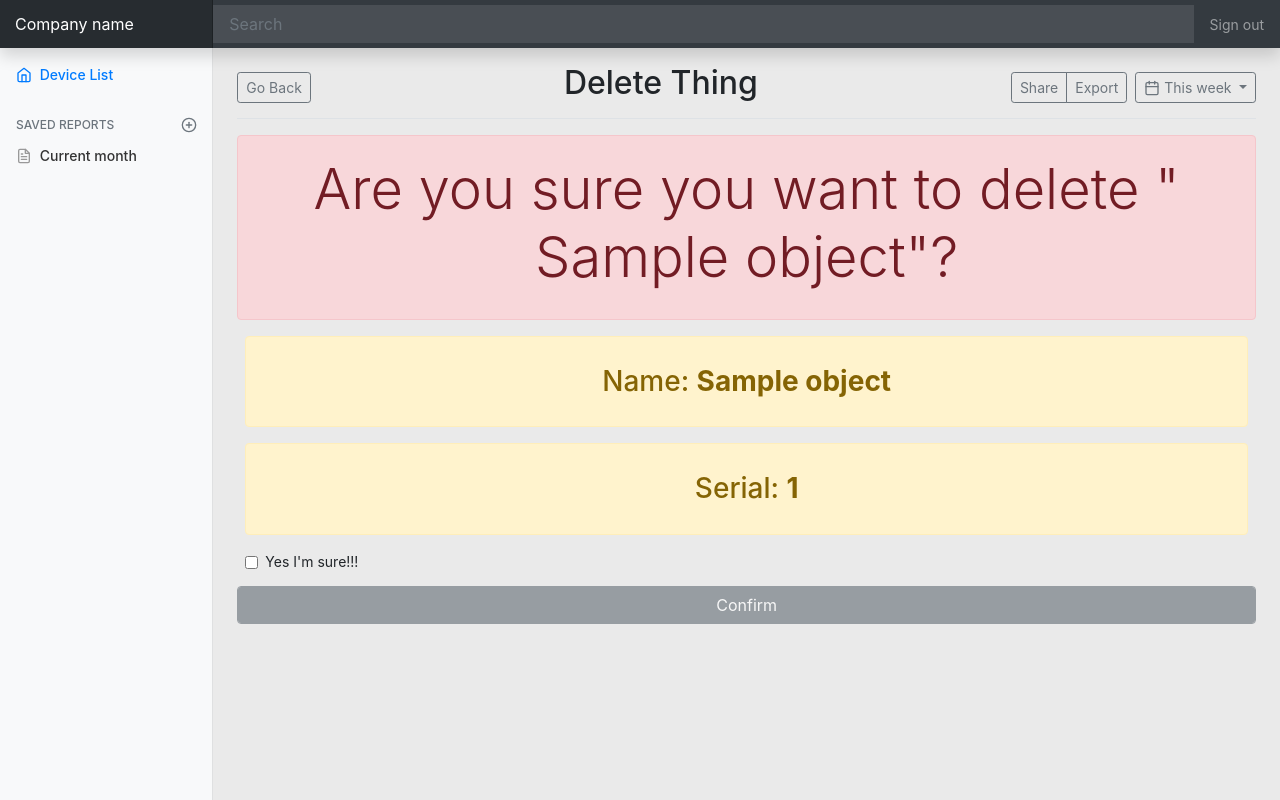
After one commit to ghpix/jnk, a Django app: template templates/things/delete_thing.html in a window 1280 px wide. The commit adds this page. Run offline with Django 3.2, Linux system fonts and the light colour scheme; the template is opened without the code that fills it: most values are stand-ins (such as "Sample title", 1, 10 or a date in 2020); some libraries are stand-ins or nearby versions.

Commit message:
CRUD function - done (add delete function)

```diff
--- a/templates/things/base.html
+++ b/templates/things/base.html
@@ -14,7 +14,6 @@
     <link href="{% static 'img/logo.png' %}" rel="icon">
     <!-- Custom styles for this template -->
     <link href="{% static 'css/dashboard.css' %}" rel="stylesheet">
-    <link href="{% static 'css/fontawesome.css' %}" rel="stylesheet">
     {% block custom_css %}{% endblock %}
 
 </head>
--- a/templates/things/create_thing.html
+++ b/templates/things/create_thing.html
@@ -7,7 +7,6 @@
 {% endblock %}
 
 {% block block_content %}
-    {% if form %}
         <form method="post">
                 <div class="form-group">
                     {% csrf_token %}
@@ -15,5 +14,4 @@
                     <input type="submit" class="btn btn-secondary" value="Save">
                 </div>
         </form>
-    {% endif %}
 {% endblock %}
--- /dev/null
+++ b/templates/things/delete_thing.html
@@ -0,0 +1,55 @@
+{% extends 'things/base.html' %}
+<!-- переопределение блока title -->
+{% block title %}Delete Thing{% endblock %}
+{% block block_header %}
+    <a class="btn btn-sm btn-outline-secondary" href="{% url 'things:index' %}">Go Back</a>
+    <h2 class="h2">Delete Thing</h2>
+{% endblock %}
+
+{% block block_content %}
+
+    <div id="cover-caption">
+        <div class="container">
+            <div class="row">
+                <div class="">
+                    <div class="form-group alert alert-danger text-center" role="alert">
+                        <h1 class="display-4 py-2"> Are you sure you want to delete " {{ object.device_name }}"?</h1>
+                    </div>
+                    <div class="px-2">
+                        <form method="post" class="justify-content-center">{% csrf_token %}
+
+                            <div class="form-group alert alert-warning text-center" role="alert">
+                                <p>
+                                <h3>Name: <strong>{{ object.device_name }}</strong></h3></p>
+                            </div>
+                            <div class="form-group alert alert-warning text-center" role="alert">
+                                <p>
+                                <h3>Serial: <strong>{{ object.device_serial_number }}</strong></h3></p>
+                            </div>
+                            <div class="form-check">
+                                <input class="form-check-input" type="checkbox" value="" id="defaultCheck1" onclick="editForm()">
+                                <label class="form-check-label" for="defaultCheck1">
+                                    Yes I'm sure!!!
+                                </label>
+                            </div>
+                    </div>
+
+                    <fieldset id="form" disabled>
+                        <input class="btn btn-secondary form-control" type="submit" value="Confirm">
+                    </fieldset>
+                </div>
+
+                </form>
+            </div>
+        </div>
+    </div>
+{% endblock %}
+
+{% block custom_script %}
+    <script>
+        function editForm() {
+            const element = document.getElementById("form");
+            element.disabled ? element.disabled = false : element.disabled = true
+        }
+    </script>
+{% endblock %}
--- a/things/urls.py
+++ b/things/urls.py
@@ -7,7 +7,8 @@ app_name = 'things'
 
 urlpatterns = [
     path('', ThingsList.as_view(), name='index'),
-    path('create/', ThingsCreate.as_view(), name='device_create'),
-    url(r'^(?P<pk>[0-9]+)/$', ThingsView.as_view(), name='device_details'),
+    path('create/', ThingCreate.as_view(), name='device_create'),
+    url(r'^(?P<pk>[0-9]+)/$', ThingView.as_view(), name='device_details'),
+    url(r'^(?P<pk>[0-9]+)/delete/$', ThingDelete.as_view(), name='device_delete'),
 
 ]
```
Also changed, not shown: templates/things/view_edit_thing.html (+1 -15 lines), things/views.py (+9 -2 lines), db.sqlite3.
